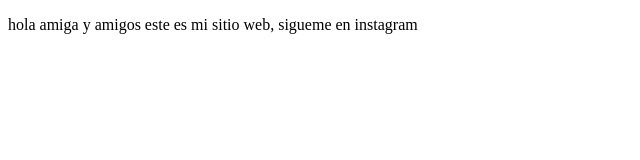
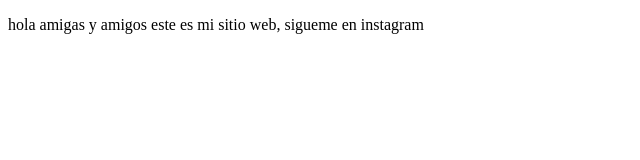
Before and after one commit to JhonatanDiaz2/proyectoDemoCursoPrework, a plain HTML site: page index.html in a window 1280 px wide. Shown: the full height of the page, 0-640 px from the left. Drawn offline with Linux system fonts and the light colour scheme.

Commit message:
mas cambios

```diff
--- a/index.html
+++ b/index.html
@@ -8,7 +8,7 @@
 </head>
 <body>
     <p>
-        hola amiga y amigos este es mi sitio web, sigueme en instagram
+        hola amigas y amigos este es mi sitio web, sigueme en instagram
     </p>
 </body>
 </html>
```
